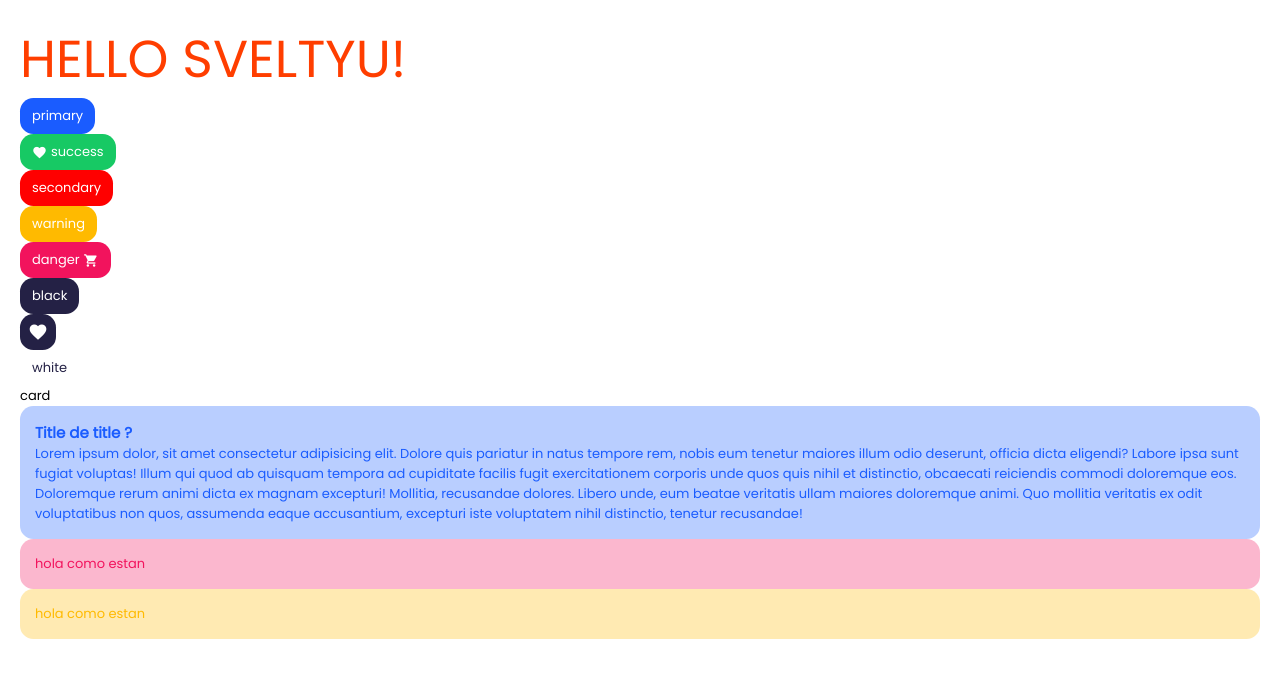
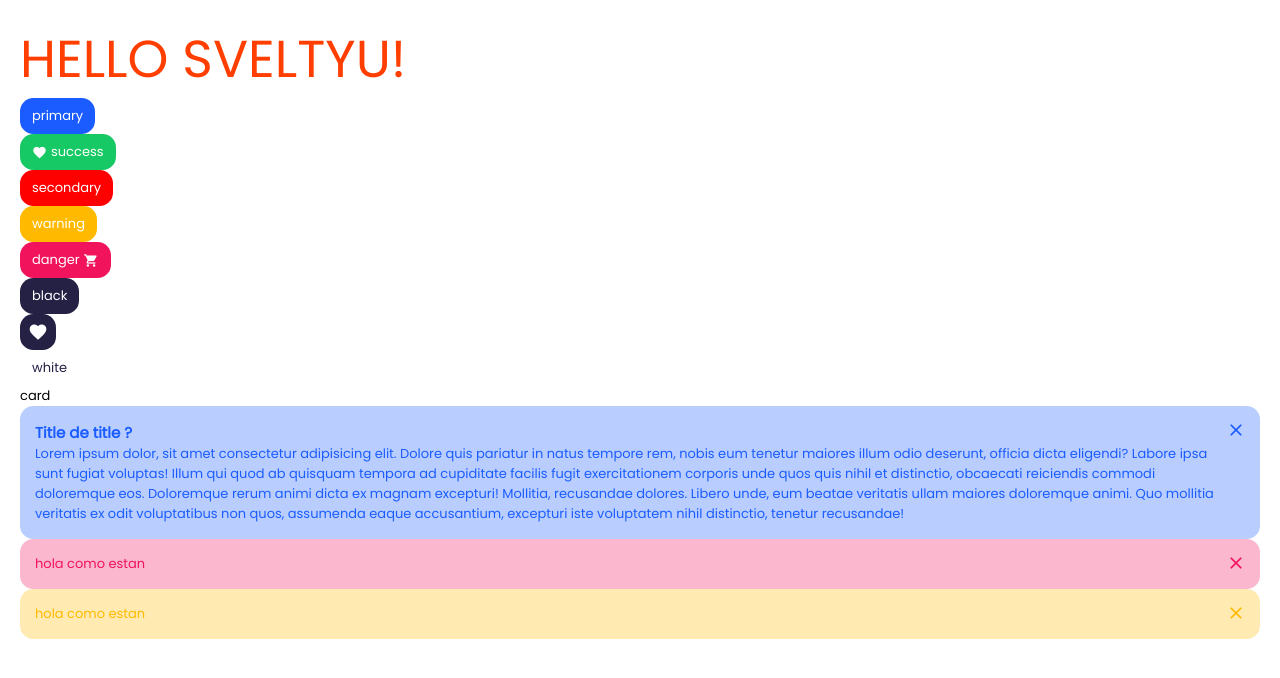
Before and after one commit to oswaldohuillca/sveltyu, a Svelte app: page / in a window 1280 px wide. Shown: the top 678 px of the page. Built offline with nearby package versions, Linux system fonts and the light colour scheme.

Commit message:
Update Alert component

```diff
--- a/src/components/YuAlert/YuAlert.svelte
+++ b/src/components/YuAlert/YuAlert.svelte
@@ -1,4 +1,5 @@
 <script lang="ts">
+  import { fly } from 'svelte/transition';
   export let color:
     | 'primary'
     | 'secondary'
@@ -7,11 +8,19 @@
     | 'danger'
     | 'black'
     | 'white' = 'primary';
+  export let open: boolean = true;
+
+  function setOpen() {
+    open = false;
+  }
 </script>
 
-<div class="alert alert-{color}">
-  <slot />
-</div>
+{#if open}
+  <div class="alert alert-{color}" transition:fly={{ y: 100, duration: 1000 }}>
+    <span class="material-icons alert-close" on:click={setOpen}> clear </span>
+    <slot />
+  </div>
+{/if}
 
 <style lang="scss">
   @import '../../scss/main.scss';
@@ -19,11 +28,31 @@
   .alert {
     border-radius: $border-radius;
     padding: 15px;
+    position: relative;
+    padding-right: 40px;
     @each $i, $color in $colors {
-      &.alert-#{$i} {
+      &.alert-#{'' + $i} {
         background: getColor($color, 0.3);
         color: $color;
       }
     }
+    .alert-close {
+      position: absolute;
+      top: 9px;
+      right: 9px;
+      width: 30px;
+      height: 30px;
+      display: flex;
+      align-items: center;
+      justify-content: center;
+      border: none;
+      border-radius: 10px;
+      cursor: pointer;
+      transition: all 0.3s ease;
+      &:hover {
+        transform: translateY(-3px);
+        box-shadow: getShadow($black);
+      }
+    }
   }
 </style>
--- a/src/scss/mixins.scss
+++ b/src/scss/mixins.scss
@@ -1,3 +1,7 @@
 @function getColor($color, $opacity: 1) {
   @return rgba($color, $opacity);
 }
+
+@function getShadow($color, $opacity: 0.3) {
+  @return 0 5px 18px 0 rgba($color, $opacity);
+}
--- a/src/scss/variables.scss
+++ b/src/scss/variables.scss
@@ -36,3 +36,5 @@ $font-size-h4: $font-size-h5 + 2;
 $font-size-h3: $font-size-h4 + 2;
 $font-size-h2: $font-size-h3 + 2;
 $font-size-h1: $font-size-h2 + 2;
+
+/************** Shadows ************/
```
